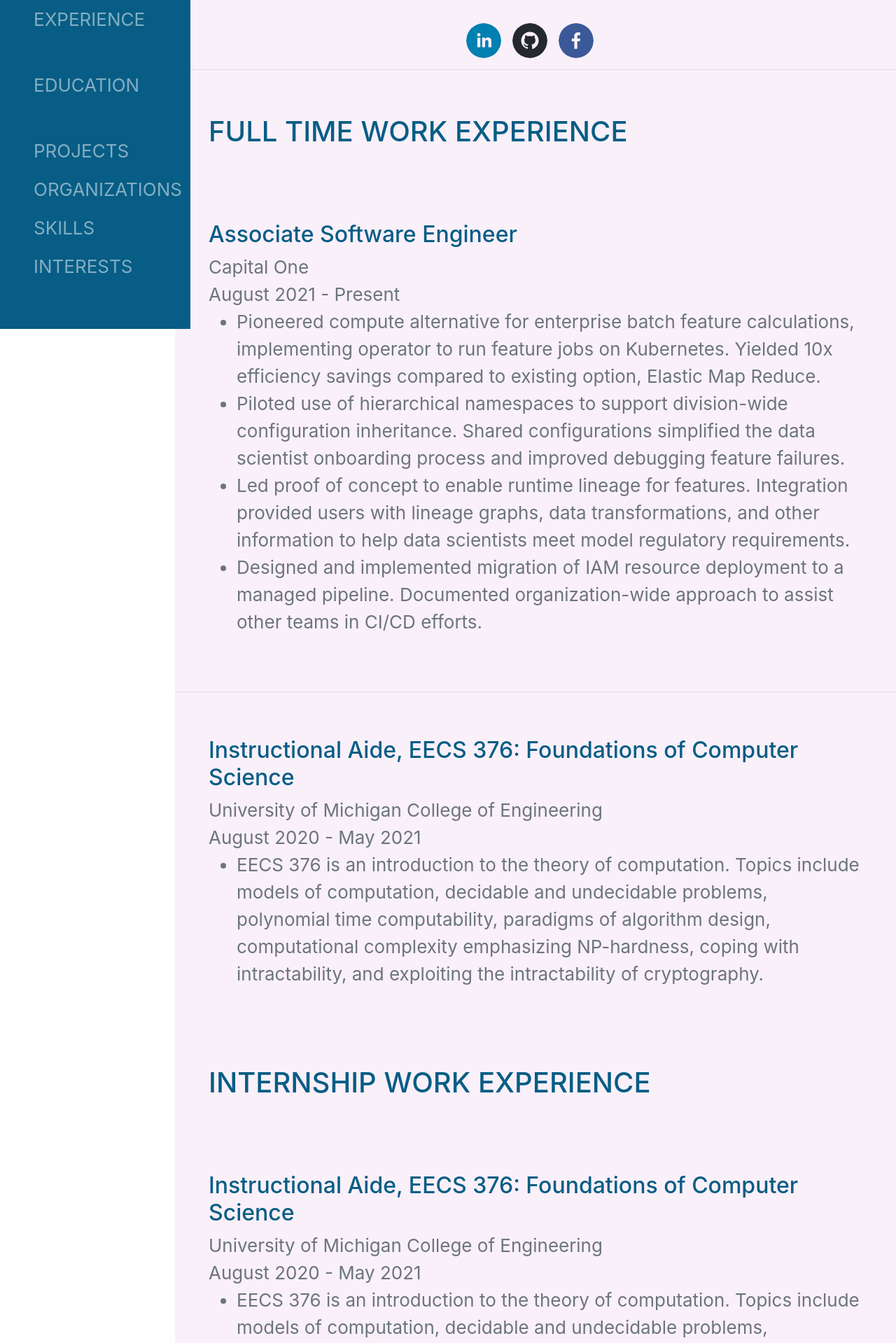
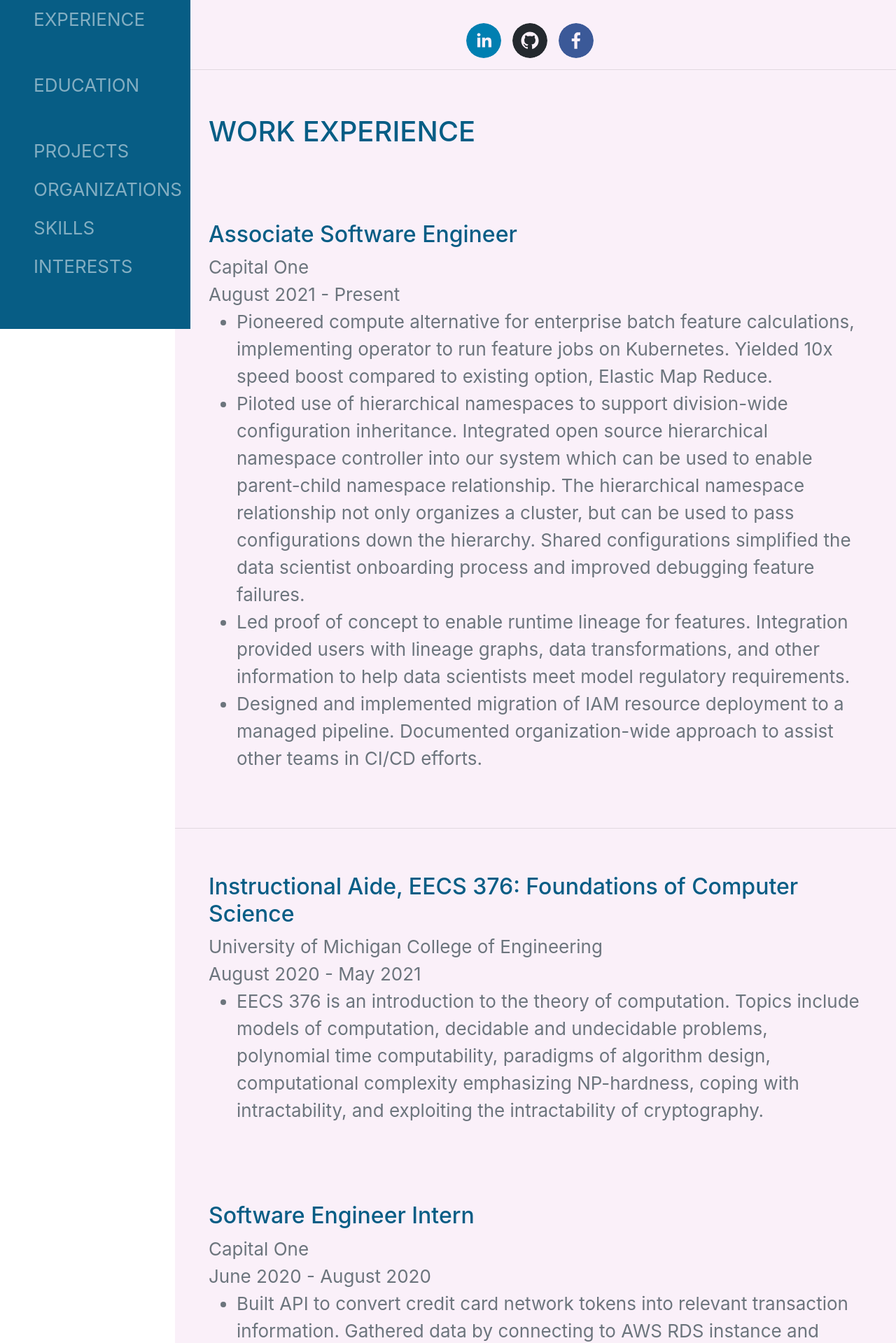
Before and after one commit to hadpeter/personal-site, a React (Create React App) app: page / in a window 1280 px wide. Shown: the part 330-2249 px from the top of the page at 70% size. Built offline with nearby package versions, Linux system fonts and the light colour scheme.

Commit message:
cleaned up work experience section

```diff
--- a/src/components/capitalOneFullTime.js
+++ b/src/components/capitalOneFullTime.js
@@ -13,8 +13,8 @@
                 August 2021 - Present
             </h>
             <ul class = "text-muted">
-                <li>Pioneered compute alternative for enterprise batch feature calculations, implementing operator to run feature jobs on Kubernetes. Yielded 10x efficiency savings compared to existing option, Elastic Map Reduce.</li>
-                <li>Piloted use of hierarchical namespaces to support division-wide configuration inheritance. Shared configurations simplified the data scientist onboarding process and improved debugging feature failures.</li>
+                <li>Pioneered compute alternative for enterprise batch feature calculations, implementing operator to run feature jobs on Kubernetes. Yielded 10x speed boost compared to existing option, Elastic Map Reduce.</li>
+                <li>Piloted use of hierarchical namespaces to support division-wide configuration inheritance. Integrated open source hierarchical namespace controller into our system which can be used to enable parent-child namespace relationship. The hierarchical namespace relationship not only organizes a cluster, but can be used to pass configurations down the hierarchy. Shared configurations simplified the data scientist onboarding process and improved debugging feature failures.</li>
                 <li>Led proof of concept to enable runtime lineage for features. Integration provided users with lineage graphs, data transformations, and other information to help data scientists meet model regulatory requirements.</li>
                 <li>Designed and implemented migration of IAM resource deployment to a managed pipeline. Documented organization-wide approach to assist other teams in CI/CD efforts.</li>
             </ul>
--- a/src/components/fulltime.js
+++ b/src/components/fulltime.js
@@ -6,7 +6,7 @@
         return <div className = "Content">
             <section id="fulltime">
                 <h1 class="resume-section p-3 p-lg-5 d-flex align-items-center">
-                    Full Time Work Experience
+                    Work Experience
                 </h1>
                 <CapitalOneFullTime></CapitalOneFullTime>
             </section>
--- a/src/components/internships.js
+++ b/src/components/internships.js
@@ -8,10 +8,6 @@
     render(){
         return <div className = "Content">
             <section id="internships">
-                <h1 class="resume-section p-3 p-lg-5 d-flex align-items-center">
-                    Internship Work Experience
-                </h1>
-                <IA></IA>
                 <CapitalOne></CapitalOne>
                 <Quicken></Quicken>
                 <TappanHill></TappanHill>
```
